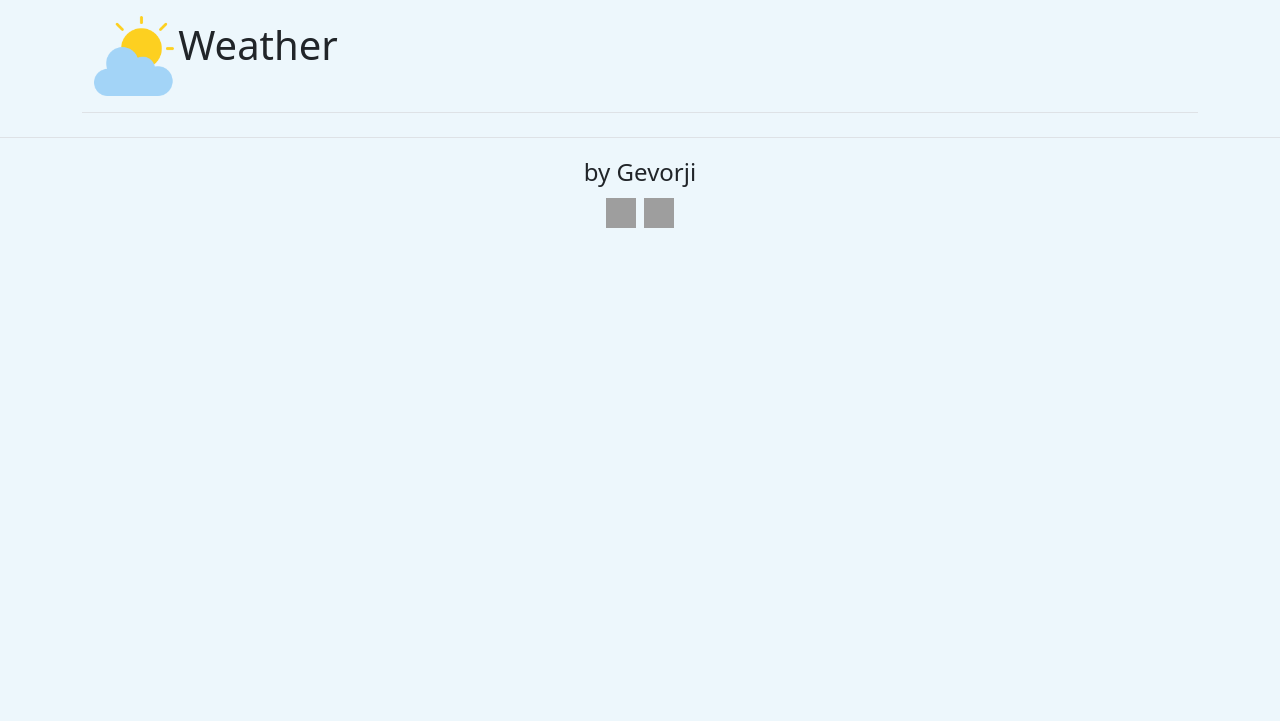
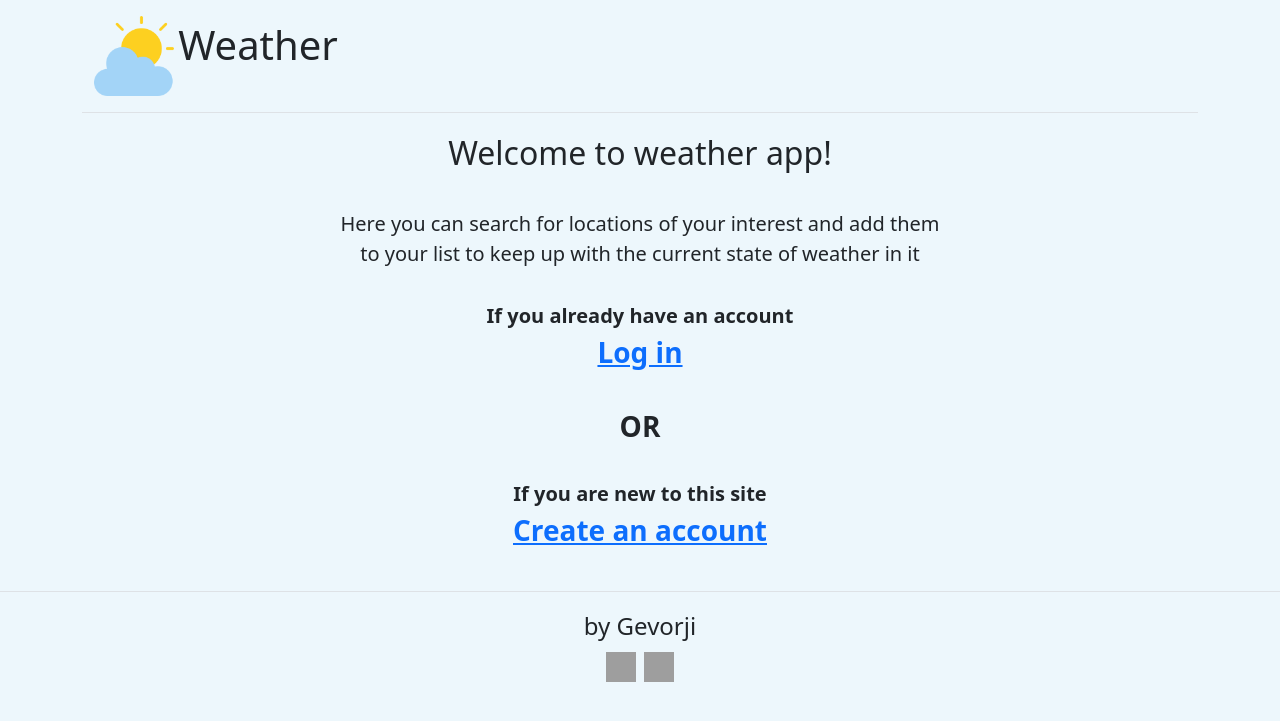
Before and after one commit to Gevorji/weather-app, a Django app: template src/weatherapp/templates/weather/guest_index.html in a window 1280 px wide. Shown: the top 721 px of the page. Run offline with Django 5.2, Linux system fonts and the light colour scheme; the template is opened without the code that fills it, so the values that code supplies are empty; grey boxes are pictures that could not be loaded.

Commit message:
Finish guest_index.html.

```diff
--- a/src/weatherapp/templates/weather/guest_index.html
+++ b/src/weatherapp/templates/weather/guest_index.html
@@ -1 +1,21 @@
 {% extends 'weather/weather_base.html' %}
+{% block page_content %}
+    <section class="container d-flex flex-column align-items-center gap-3">
+        <p class="fs-2 mt-3" style="text-align: center">Welcome to weather app!</p>
+        <p class="fs-5" style="text-align: center; max-width: 600px">
+            Here you can search for locations of your interest and add them to your list to
+            keep up with the current state of weather in it
+        </p>
+        <div class="d-flex flex-column align-items-center w-75 gap-3">
+            <p class="fs-5 fw-bold" style="text-align: center">
+                If you already have an account<br>
+                <span class="fs-3"><a class="primary-link" href="{% url 'users:login' %}">Log in</a></span>
+            </p>
+            <p class="fs-3 fw-bold" style="text-align: center">OR</p>
+            <p class="fs-5 fw-bold" style="text-align: center">
+                If you are new to this site<br>
+                <span class="fs-3"><a class="primary-link" href="{% url 'users:register' %}">Create an account</a></span>
+            </p>
+        </div>
+    </section>
+{% endblock %}
```
